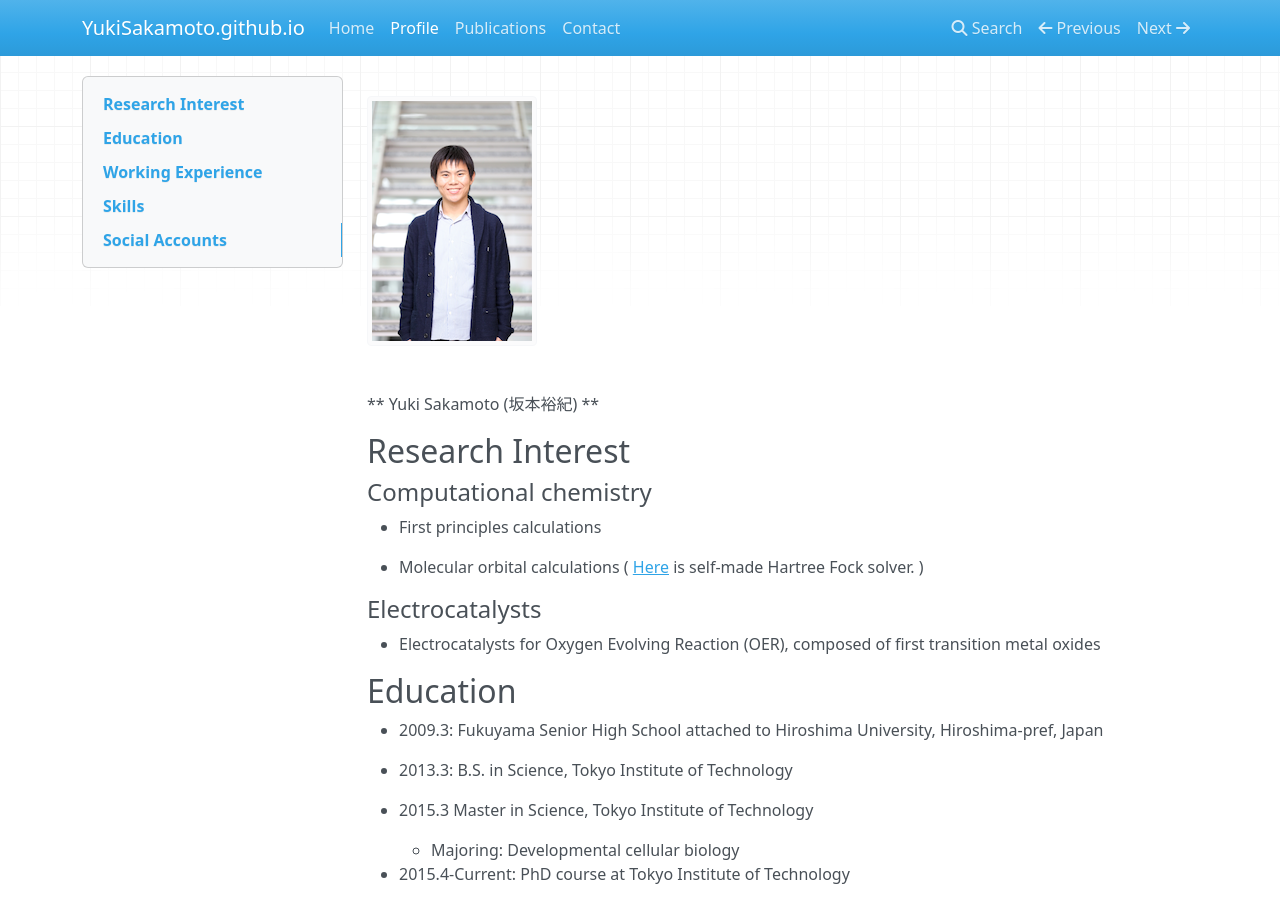
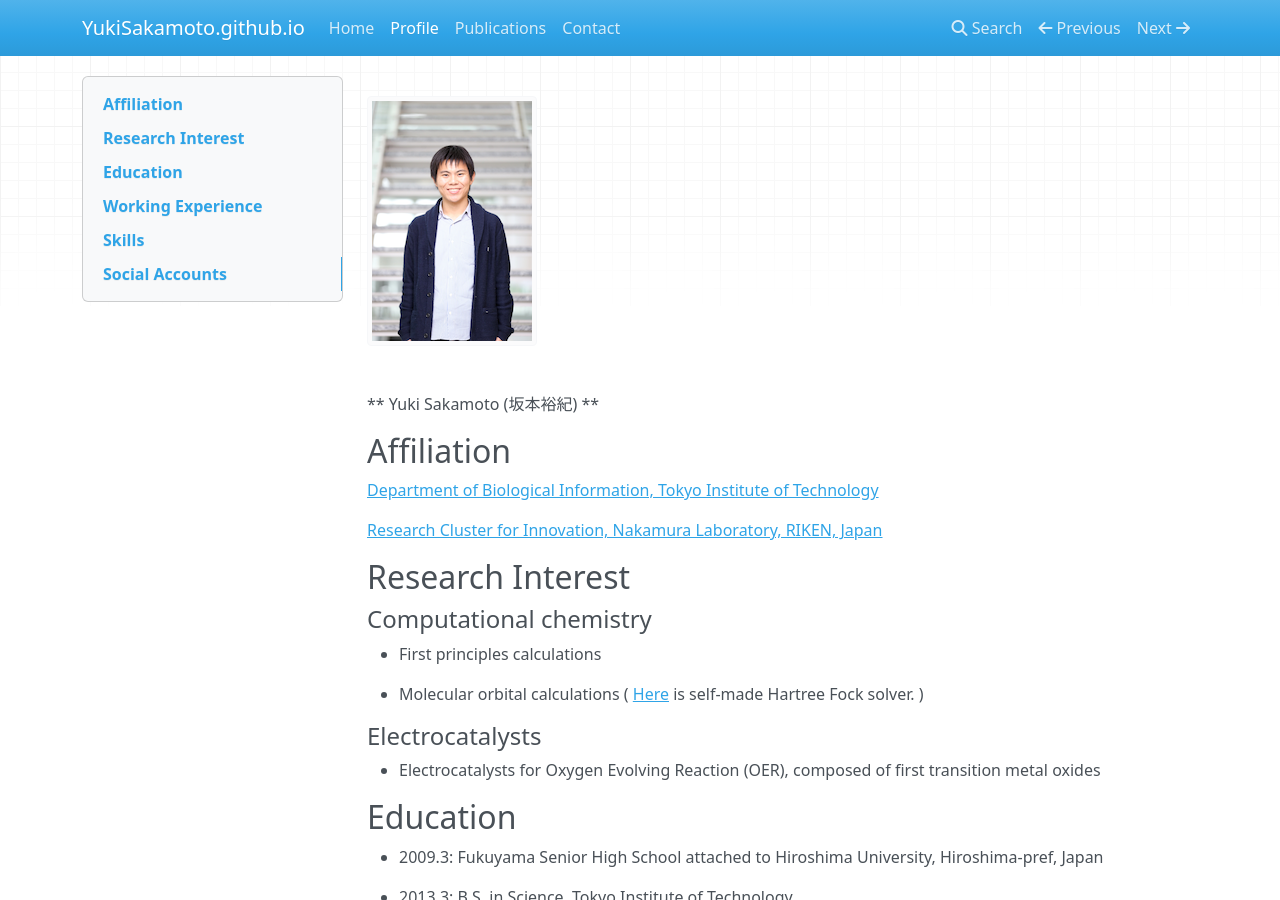
Before and after one commit to YukiSakamoto/yukisakamoto.github.io, an MkDocs documentation site: the page built from docs/profile.md, in a window 1280 px wide and 900 px high. Built offline with MkDocs 1.6.1, drawn with Linux system fonts in a browser that asks for light colours; nearby versions of some CDN libraries; old or Windows-style settings are respelled for this version of MkDocs.

Commit message:
add affiliation

```diff
--- a/docs/profile.md
+++ b/docs/profile.md
@@ -1,6 +1,12 @@
 ![myphoto](/images/yuki_sakamoto_240.png)
 
 ** Yuki Sakamoto (坂本裕紀) **
+
+## Affiliation
+
+[Department of Biological Information, Tokyo Institute of Technology](http://www.bio.titech.ac.jp/english/research/en_grad/bi/index.html)
+
+[Research Cluster for Innovation, Nakamura Laboratory, RIKEN, Japan](http://www.riken.jp/en/research/labs/rinc/nakamura/)
 
 ## Research Interest
 
```
